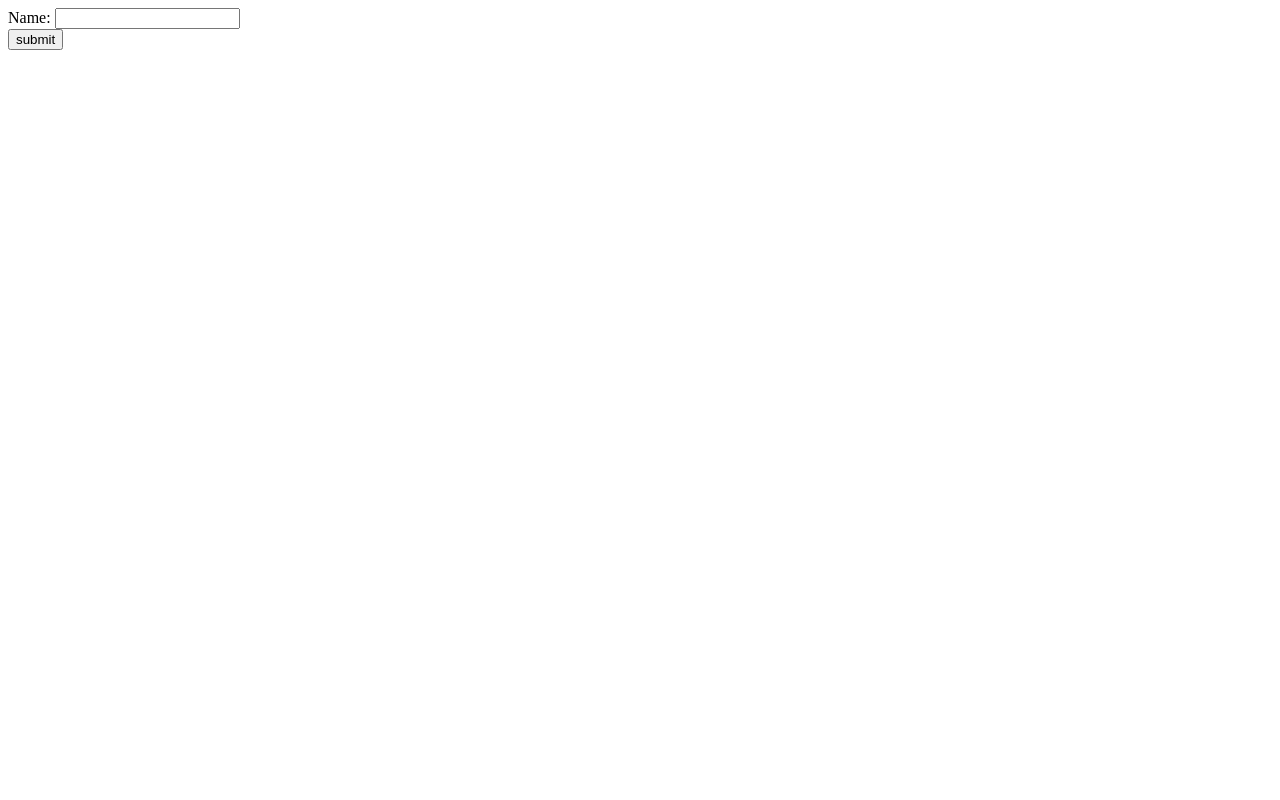
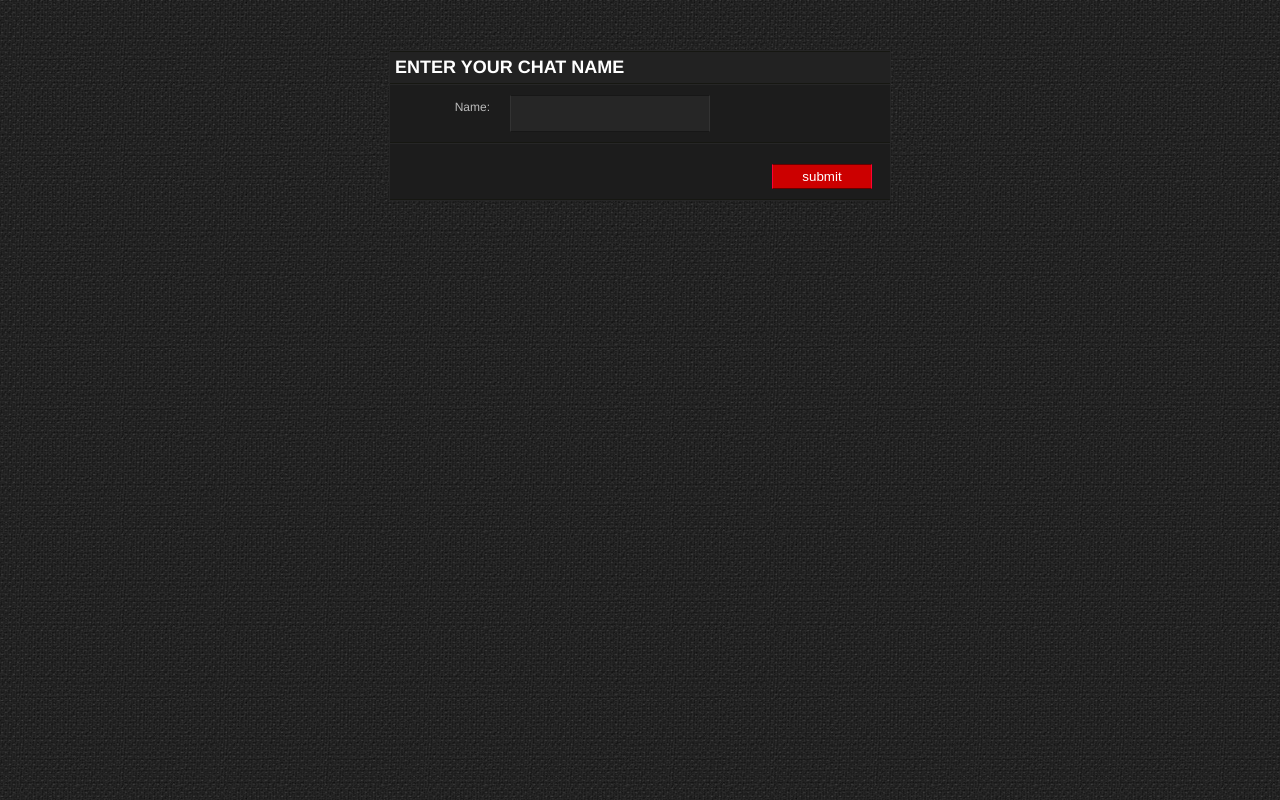
Before and after one commit to matteo37/Client-Server-Chat, a plain HTML site: page proj2/index.html in a window 1280 px wide. Drawn offline with Linux system fonts and the light colour scheme.

Commit message:
addes style to index.html

```diff
--- a/proj2/index.html
+++ b/proj2/index.html
@@ -1,17 +1,23 @@
 <html>
 <head>
-<title>B&M Chatters</title>
-
+	<title>Enter Chatroom</title>
+	<link rel="stylesheet" type="text/css" href="style.css" media="screen" />
 </head>
 
 <body>
+	<div class="box">
 
-<form name="name_form" id="name_form" action="/chatform.html"/>
- <label>Name:</label>
- <input type='text' name='name' />
- <br>
- <input type="submit" name="submit" value="submit" id="submit_form"/>
-</form>
+		<form name="name_form" id="name_form" action="/chatform.html"/>
+			<h1>Enter your chat name</h1>
+			<label>
+				<span>Name:</span>
+				<input type='text' class="input_text" name='name' />
+			</label>
+			<label>
+			 	<input type="submit" class="button" name="submit" value="submit" id="submit_form"/>
+			</label>
+		</form>
+	</div>
 
 </body>
 </html>
```
